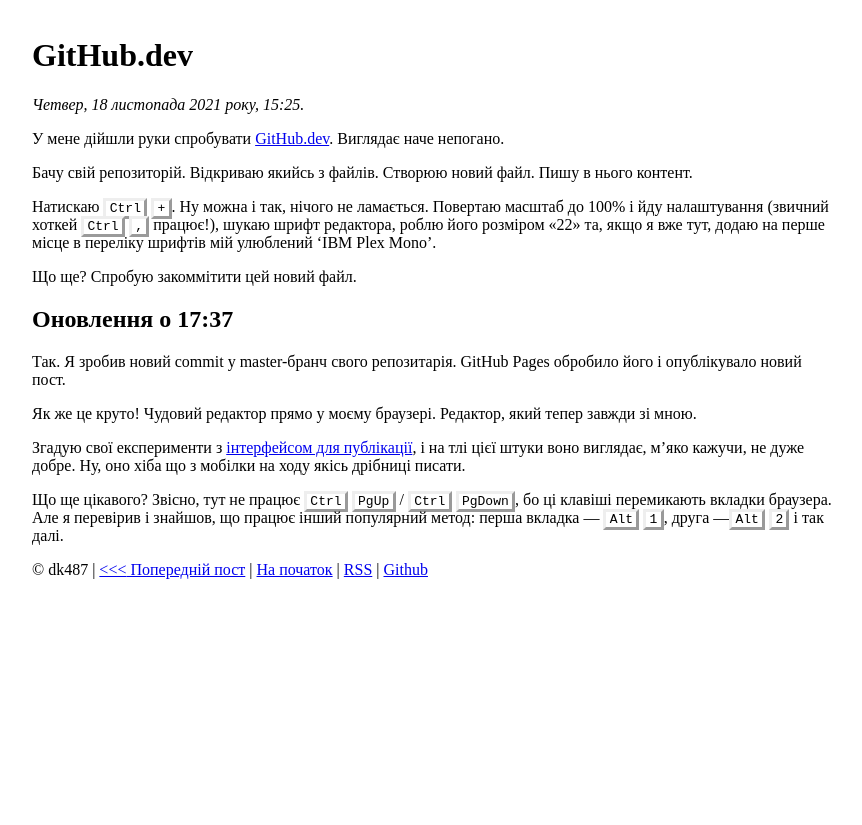
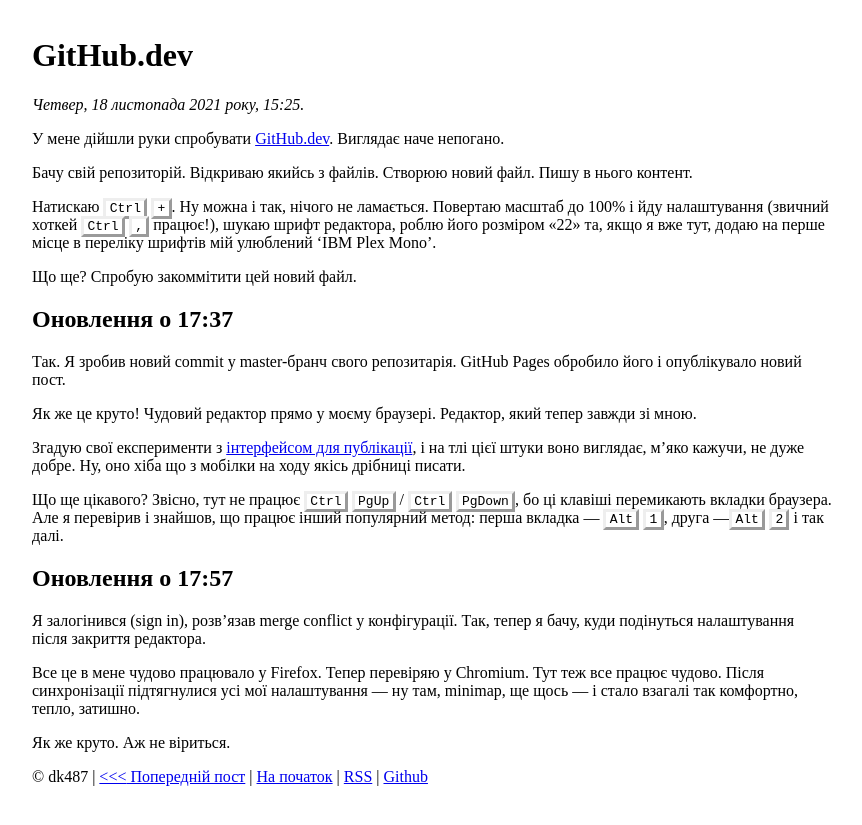
Before and after one commit to dk487/test.de.co.ua, a Jekyll site: the page built from _posts/2021/2021-11-18-github-dev.md, in a window 1280 px wide. Shown: the top 825 px of the page, without its empty margins (208-1070 px from the left). Built offline with Jekyll 4.4.1, drawn with Linux system fonts in a browser that asks for light colours.

Commit message:
Post update 2

```diff
--- a/_posts/2021/2021-11-18-github-dev.md
+++ b/_posts/2021/2021-11-18-github-dev.md
@@ -23,5 +23,15 @@
 
 Що ще цікавого? Звісно, тут не працює <kbd>Ctrl</kbd> <kbd>PgUp</kbd> / <kbd>Ctrl</kbd> <kbd>PgDown</kbd>, бо ці клавіші перемикають вкладки браузера. Але я перевірив і знайшов, що працює інший популярний метод: перша вкладка — <kbd>Alt</kbd> <kbd>1</kbd>, друга —<kbd>Alt</kbd> <kbd>2</kbd> і так далі.
 
+
+Оновлення о 17:57
+-----------------
+
+Я залогінився (sign in), розв'язав merge conflict у конфігурації. Так, тепер я бачу, куди подінуться налаштування після закриття редактора.
+
+Все це в мене чудово працювало у Firefox. Тепер перевіряю у Chromium. Тут теж все працює чудово. Після синхронізації підтягнулися усі мої налаштування — ну там, minimap, ще щось — і стало взагалі так комфортно, тепло, затишно.
+
+Як же круто. Аж не віриться.
+
 [1]: https://github.dev
 [2]: /2021/11/16/instrument-dlia-publikatsii.html
```
